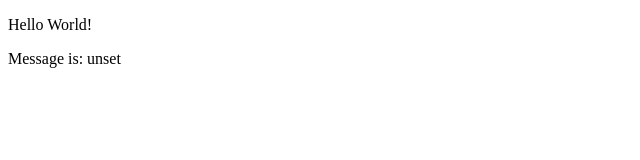
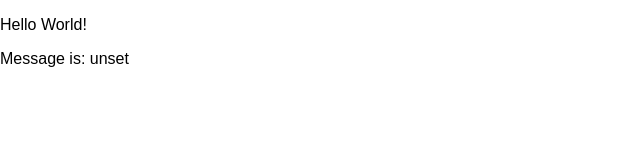
Before and after one commit to aniruddha-jafa/card-game, a Next.js app in the folder client/: page / in a window 1280 px wide. Shown: the top 160 px of the page, without its empty margins (0-640 px from the left). Built offline with nearby package versions, Linux system fonts and the light colour scheme.

Commit message:
added purecss for global base styles

```diff
--- a/client/package.json
+++ b/client/package.json
@@ -10,6 +10,7 @@
   },
   "dependencies": {
     "next": "12.2.4",
+    "purecss": "^2.1.0",
     "react": "18.2.0",
     "react-dom": "18.2.0"
   },
--- a/client/pages/_app.js
+++ b/client/pages/_app.js
@@ -1,5 +1,20 @@
+import Head from 'next/head'
+import 'purecss/build/pure-min.css'
+
 function MyApp({ Component, pageProps }) {
-    return <Component {...pageProps} />
+    return (
+        <>
+            <Head>
+                <meta charSet='UTF-8' />
+                <meta httpEquiv='X-UA-Compatible' content='IE=edge' />
+                <meta
+                    name='viewport'
+                    content='width=device-width, initial-scale=1.0'
+                />
+            </Head>
+            <Component {...pageProps} />
+        </>
+    )
 }
 
 export default MyApp
```
Also changed, not shown: 1 other file (tests, documents, lock files or other folders).
